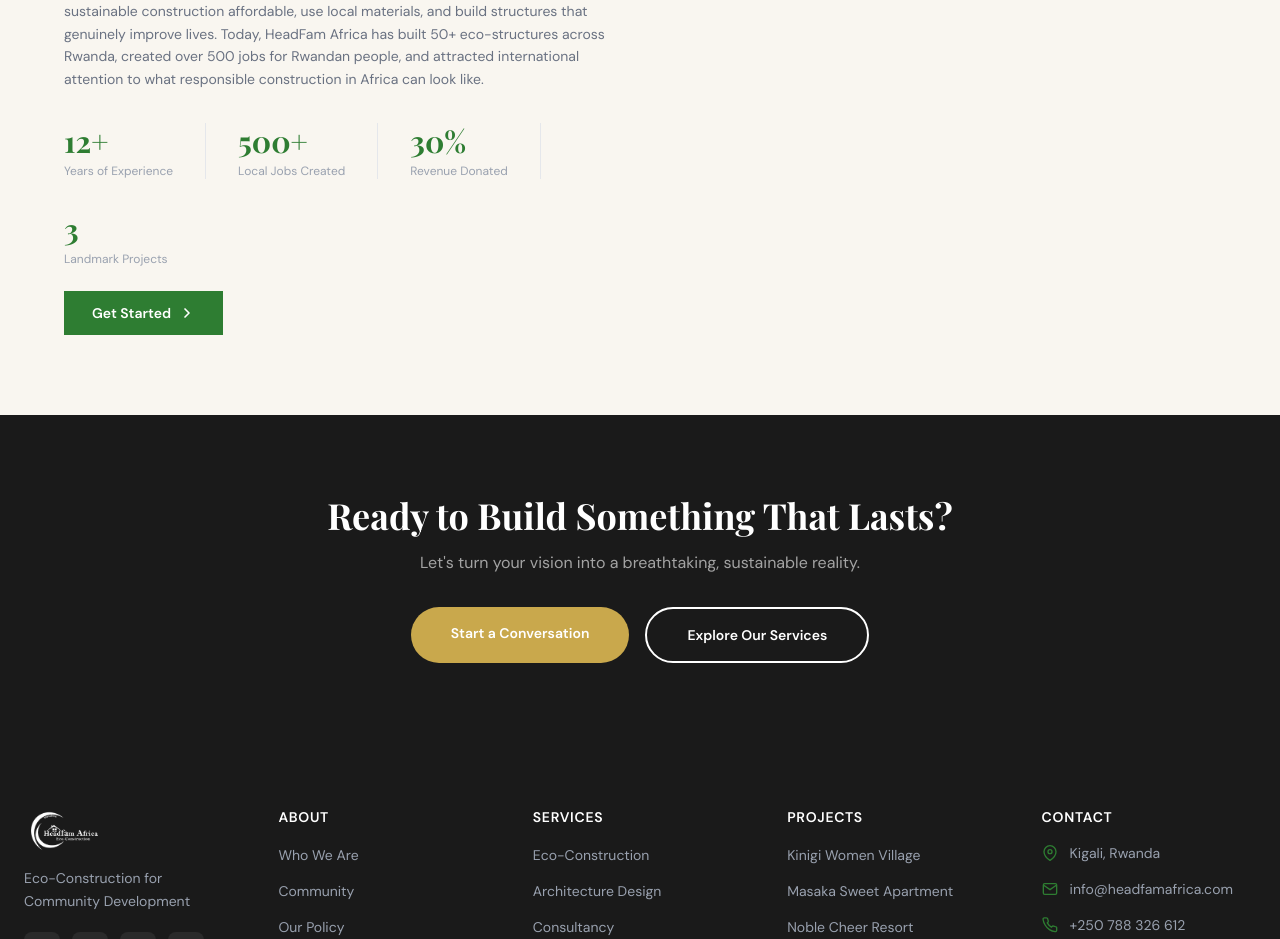
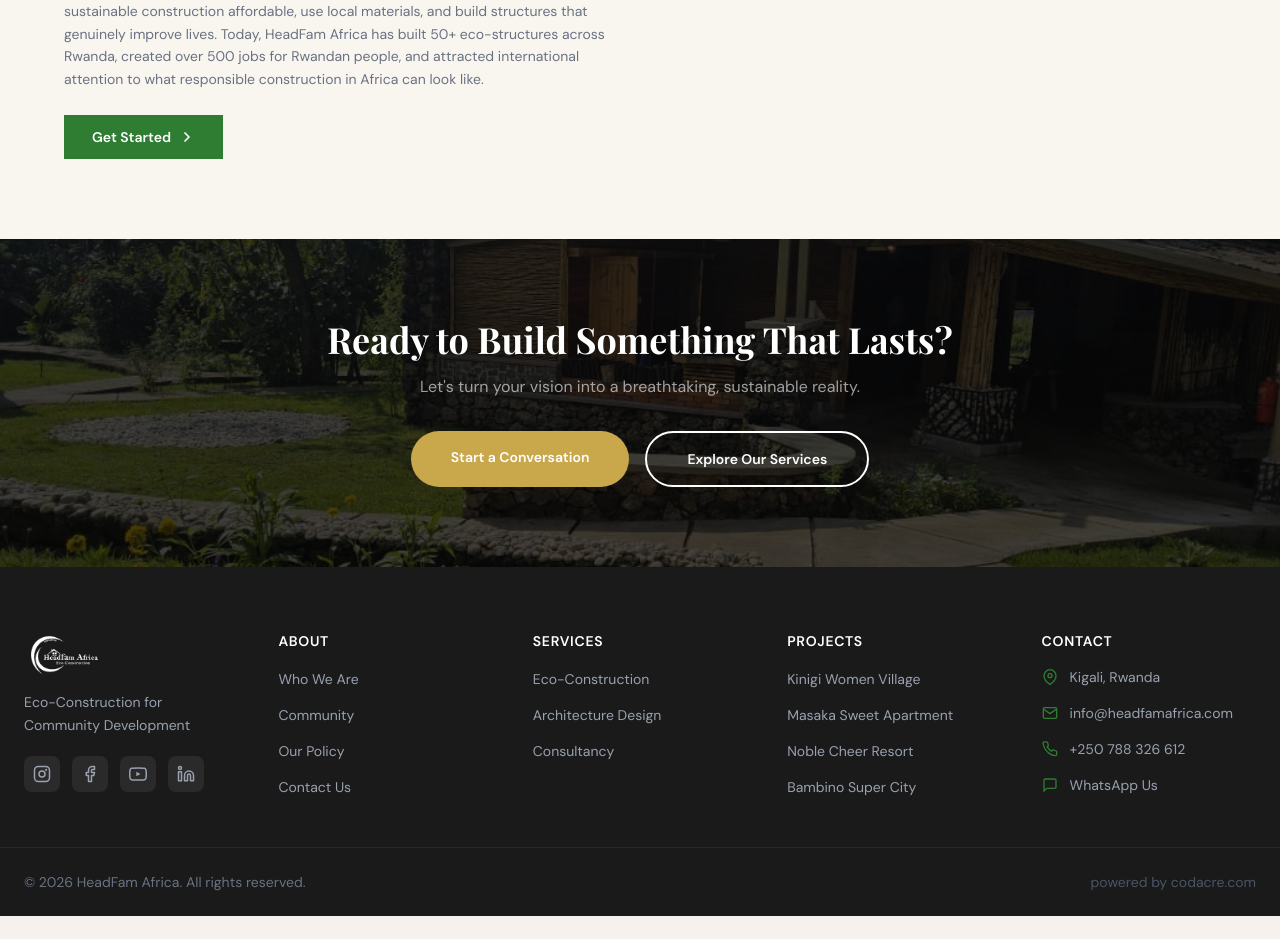
Before and after one commit to muhorakeye/Headfam, a React (Vite) app: page /about/who-we-are in a window 1280 px wide. Shown: the part 1620-2559 px from the top of the page. After the commit the page ends 2536 px from the top, so only its background shows below. Built offline with nearby package versions, Linux system fonts and the light colour scheme.

Commit message:
refactor(about): remove stats row from Our Story tab in WhoWeAre

```diff
--- a/src/pages/about/WhoWeAre.tsx
+++ b/src/pages/about/WhoWeAre.tsx
@@ -301,22 +301,6 @@
                     {content.body.map((p, i) => (
                       <p key={i} className="text-sm text-gray-500 leading-relaxed mb-4" style={DM}>{p}</p>
                     ))}
-                    <div className="flex flex-wrap gap-8 mt-8">
-                      {[
-                        { number: '12+',  label: 'Years of Experience' },
-                        { number: '500+', label: 'Local Jobs Created' },
-                        { number: '30%',  label: 'Revenue Donated' },
-                        { number: '3',    label: 'Landmark Projects' },
-                      ].map((stat, i, arr) => (
-                        <div
-                          key={stat.label}
-                          style={i < arr.length - 1 ? { borderRight: '1px solid #e5e7eb', paddingRight: '2rem' } : {}}
-                        >
-                          <p className="text-3xl font-black" style={{ ...PLAYFAIR, color: GREEN }}>{stat.number}</p>
-                          <p className="text-xs text-gray-400 mt-1" style={DM}>{stat.label}</p>
-                        </div>
-                      ))}
-                    </div>
 <div className="mt-6">
                       <GetStartedBtn />
                     </div>
@@ -387,7 +371,16 @@
         initial={{ opacity: 0, y: 24 }}
         viewport={{ once: true }}
       >
-        <section className="py-20 px-6 text-center" style={{ backgroundColor: DARK }}>
+        <section className="relative overflow-hidden py-20 px-6 text-center">
+          <img
+            src={hero0}
+            alt=""
+            className="absolute inset-0 w-full h-full object-cover object-center"
+            style={{ zIndex: 0 }}
+            onError={(e: React.SyntheticEvent<HTMLImageElement>) => { e.currentTarget.style.backgroundColor = '#1a1a1a'; e.currentTarget.src = ''; }}
+          />
+          <div className="absolute inset-0" style={{ background: 'rgba(0,0,0,0.72)', zIndex: 1 }} />
+          <div className="relative" style={{ zIndex: 2 }}>
             <h2 className="text-3xl md:text-4xl font-black text-white mb-4" style={PLAYFAIR}>
               Ready to Build Something That Lasts?
             </h2>
@@ -418,6 +411,7 @@
                 Explore Our Services
               </Link>
             </div>
+          </div>
         </section>
       </motion.div>
 
```
Lines whose indentation alone changed are shown as unchanged.
